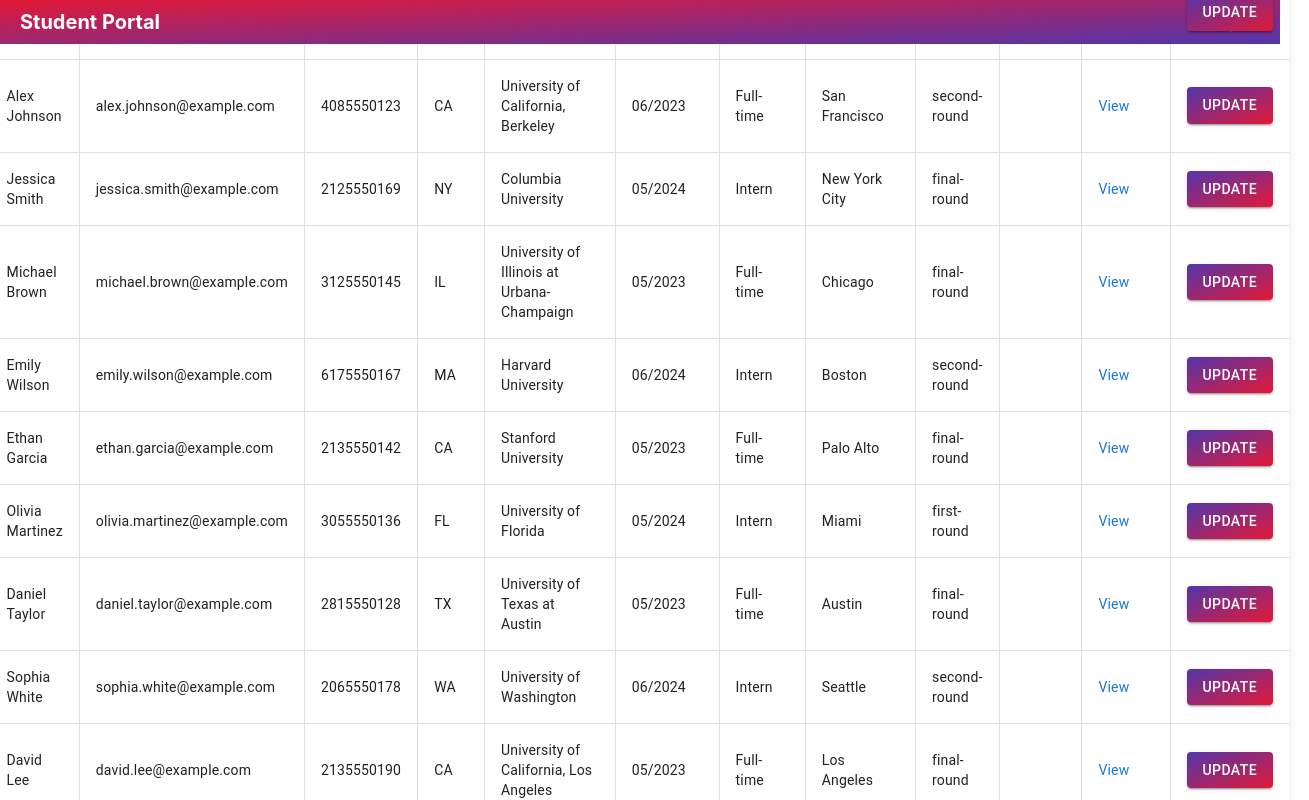
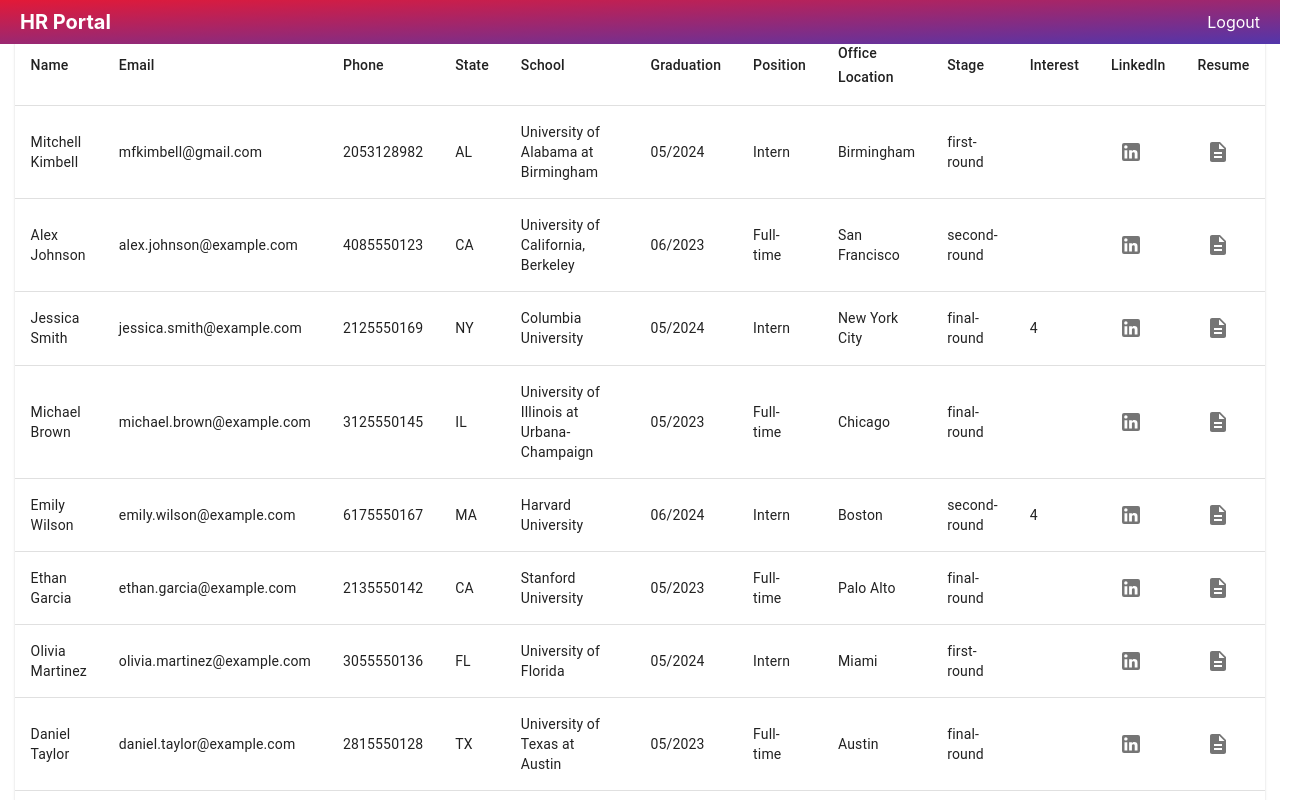
Before and after one commit to recruit-tracker/frontend, a React (Create React App) app in the folder recruit-tracker/: page /hr in a window 1280 px wide. Shown: the top 800 px of the page, 1309 px wide, since content can reach past the window. Built offline with nearby package versions, Linux system fonts and the light colour scheme.

Commit message:
hr portal main

```diff
--- a/recruit-tracker/src/App.js
+++ b/recruit-tracker/src/App.js
@@ -1,26 +1,13 @@
+// App.js
 import React from "react";
-import { Route, Routes } from "react-router-dom";
-import Login from "./components/Login/Login";
-import LoginForm from "./components/LoginForm/LoginForm";
-import StudentPortal from "./components/StudentPortal/StudentPortal";
-import HrPortal from "./components/HrPortal/HrPortal";
-import HrSingleProfile from "./components/HrSingleProfile/HrSingleProfile";
-import ForgetPw from './components/forgetpw/forgetpw';
+import AppRoutes from "./AppRoutes"; // Adjust the import path if necessary
 
-const AppRoutes = () => {
+const App = () => {
   return (
-    <Routes style={{ backgroundColor: "white" }}>
-      <Route path="/" element={<Login />} />
-      <Route path="/loginform" element={<LoginForm />} />
-      <Route  path="/student" element={<StudentPortal></StudentPortal>}></Route>
-      <Route path="/hr" element={<HrPortal></HrPortal>}></Route>
-      <Route path="/forgetpw" element={<ForgetPw />} />
-      <Route
-        path="/hr/student"
-        element={<HrSingleProfile></HrSingleProfile>}
-      ></Route>
-    </Routes>
+    <div>
+      <AppRoutes />
+    </div>
   );
 };
 
-export default AppRoutes;
+export default App;
--- /dev/null
+++ b/recruit-tracker/src/AppRoutes.js
@@ -0,0 +1,23 @@
+import React from "react";
+import { Route, Routes } from "react-router-dom";
+import Login from "./components/Login/Login";
+import LoginForm from "./components/LoginForm/LoginForm";
+import StudentPortal from "./components/StudentPortal/StudentPortal";
+import HrPortal from "./components/HrPortal/HrPortal";
+import HrSingleProfile from "./components/HrSingleProfile/HrSingleProfile";
+import ForgetPw from "./components/ForgetPw/ForgetPw";
+
+const AppRoutes = () => {
+  return (
+    <Routes>
+      <Route path="/" element={<Login />} />
+      <Route path="/loginform" element={<LoginForm />} />
+      <Route path="/student" element={<StudentPortal />} />
+      <Route path="/hr" element={<HrPortal />} />
+      <Route path="/forgetpw" element={<ForgetPw />} />
+      <Route path="/hr/student" element={<HrSingleProfile />} />
+    </Routes>
+  );
+};
+
+export default AppRoutes;
--- a/recruit-tracker/src/components/Header/Header.js
+++ b/recruit-tracker/src/components/Header/Header.js
@@ -1,17 +1,18 @@
 // Header.js
-import React from 'react';
-import './Header.css'; // Make sure the CSS file is in the same folder
+import React from "react";
+import { Link } from "react-router-dom"; // Import Link from React Router
+import "./Header.css"; // Make sure the CSS file is in the same folder
 
 const Header = () => {
   return (
     <div className="header">
       <div className="logo">
-        Student Portal
+        Student Portal{/* Link wraps around the text */}
         {/* You can replace the text with an actual image logo if you have one */}
         {/* <img src="path/to/your/logo.png" alt="Logo" /> */}
       </div>
       <div className="logout">
-        Logout
+        <Link to="/">Logout</Link> {/* Link for the Logout button */}
         {/* This can be made interactive with an onClick event handler for actual logout functionality */}
       </div>
     </div>
--- a/recruit-tracker/src/components/HrHeader/HrHeader.css
+++ b/recruit-tracker/src/components/HrHeader/HrHeader.css
@@ -11,6 +11,7 @@
 	left: 0;
 	width: 100%;
 	box-sizing: border-box; /* Ensure padding doesn't affect total width */
+	z-index: 333;
   }
 
   .logo {
--- a/recruit-tracker/src/components/HrPortal/HrPortal.css
+++ b/recruit-tracker/src/components/HrPortal/HrPortal.css
@@ -1,35 +1,21 @@
 /* HrPortal.css */
-.students-table {
-	width: 100%;
-	border-collapse: collapse;
+/* HrPortal.css */
+.main-content {
+	margin-top: 17%; /* Adjust the value as needed to ensure proper spacing */
+  }
+  .search-header {
+	display: flex;
+	gap: 10px;
+	margin-bottom: 20px;
+	align-items: center;
+  }
+
+  .search-input, .search-select {
+	flex-grow: 1;
+  }
+
+  .table-container {
 	margin-top: 20px;
   }
 
-  .students-table th,
-  .students-table td {
-	padding: 8px;
-	text-align: left;
-	border-bottom: 1px solid #ddd; /* Add a bottom border to each table cell */
-  }
-
-  .students-table th {
-	background-color: #004d99;
-	color: white;
-  }
-
-  .students-table tr:nth-child(even) {
-	background-color: #f2f2f2; /* Zebra striping for rows */
-  }
-
-  .students-table tr:hover {
-	background-color: #ddd; /* Hover effect for rows */
-  }
-
-  .students-table a {
-	color: #007bff;
-	text-decoration: none;
-  }
-
-  .students-table a:hover {
-	text-decoration: underline;
-  }
+  /* Add additional styling as needed to match your application's theme */
--- a/recruit-tracker/src/components/HrPortal/HrPortal.js
+++ b/recruit-tracker/src/components/HrPortal/HrPortal.js
@@ -1,5 +1,6 @@
-import React from "react";
-import Header from "../Header/Header"; // Adjust the import path as necessary.
+// HrPortal.js
+import React, { useState } from "react";
+import HrHeader from "../HrHeader/HrHeader";
 import {
   Table,
   TableBody,
@@ -8,36 +9,104 @@ import {
   TableHead,
   TableRow,
   Paper,
+  IconButton,
+  TextField,
+  MenuItem,
+  InputAdornment,
   Button,
 } from "@mui/material";
-import { students } from "../../testData/testStudents"; // Adjust the import path based on your file structure.
+import SearchIcon from "@mui/icons-material/Search";
+import FilterListIcon from "@mui/icons-material/FilterList";
+import LinkedInIcon from "@mui/icons-material/LinkedIn";
+import DescriptionIcon from "@mui/icons-material/Description"; // Using Description as Resume icon
+import { students as initialStudents } from "../../testData/testStudents";
+import "./HrPortal.css"; // Adjust the path as necessary
+
+const searchOptions = [
+  { value: "name", label: "Name" },
+  { value: "state", label: "State" },
+  { value: "school", label: "School" },
+  { value: "position", label: "Position" },
+  { value: "officeLocation", label: "Office Location" },
+  { value: "interest", label: "Interest" },
+];
 
 const HrPortal = () => {
-  const handleUpdate = (email) => {
-    console.log("Update requested for:", email);
-    // Implement the update logic or set state here
+  const [students, setStudents] = useState(initialStudents);
+  const [searchQuery, setSearchQuery] = useState("");
+  const [searchCategory, setSearchCategory] = useState(searchOptions[0].value);
+
+  const handleSearchChange = (e) => {
+    setSearchQuery(e.target.value);
   };
 
-  // Inline style for table cell borders and table layout
-  const cellStyle = {
-    borderRight: "1px solid rgba(224, 224, 224, 1)", // Adds a border to the right of each cell
+  const handleSubmit = () => {
+    const filteredStudents = initialStudents.filter((student) =>
+      student[searchCategory]
+        ?.toString()
+        .toLowerCase()
+        .includes(searchQuery.toLowerCase())
+    );
+    setStudents(filteredStudents);
   };
 
   return (
-    <div>
-      <Header />
+    <div className="portal-container">
+      <HrHeader />
       <div className="main-content">
-        <h2>HR Dashboard</h2>
-        <TableContainer
-          component={Paper}
-          style={{ boxShadow: "0px 0px 10px rgba(0,0,0,0.1)" }}
-        >
-          {" "}
-          {/* Adds a subtle shadow to the table container for depth */}
-          <Table aria-label="student data table" style={{ minWidth: 650 }}>
+        <div className="search-controls">
+          <h2>Candidates</h2>
+          <TextField
+            style={{ marginRight: "1%" }}
+            size="small"
+            label="Search"
+            variant="outlined"
+            value={searchQuery}
+            onChange={handleSearchChange}
+            className="search-input"
+            InputProps={{
+              startAdornment: (
+                <InputAdornment position="start">
+                  <SearchIcon />
+                </InputAdornment>
+              ),
+            }}
+          />
+          <TextField
+            style={{ marginRight: "1%" }}
+            select
+            size="small"
+            variant="outlined"
+            value={searchCategory}
+            onChange={(e) => setSearchCategory(e.target.value)}
+            className="search-select"
+            InputProps={{
+              startAdornment: (
+                <InputAdornment position="start">
+                  <FilterListIcon />
+                </InputAdornment>
+              ),
+            }}
+          >
+            {searchOptions.map((option) => (
+              <MenuItem key={option.value} value={option.value}>
+                {option.label}
+              </MenuItem>
+            ))}
+          </TextField>
+          <Button
+            variant="contained"
+            color="primary"
+            onClick={handleSubmit}
+            style={{ height: "fit-content" }} // Adjust the style as needed
+          >
+            Search
+          </Button>
+        </div>
+        <TableContainer component={Paper} className="table-container">
+          <Table aria-label="candidate table">
             <TableHead>
               <TableRow>
-                {/* Table headers */}
                 {[
                   "Name",
                   "Email",
@@ -50,57 +119,40 @@ const HrPortal = () => {
                   "Stage",
                   "Interest",
                   "LinkedIn",
-                  "Actions",
+                  "Resume",
                 ].map((header) => (
-                  <TableCell
-                    key={header}
-                    style={{
-                      ...cellStyle,
-                      backgroundColor: "#f5f5f5",
-                      fontWeight: "bold",
-                    }}
-                  >
-                    {header}
-                  </TableCell> // Adds custom styling to headers
+                  <TableCell key={header}>{header}</TableCell>
                 ))}
               </TableRow>
             </TableHead>
             <TableBody>
               {students.map((student) => (
-                <TableRow key={student.id} hover>
-                  {" "}
-                  {/* Adds hover effect to rows */}
-                  <TableCell style={cellStyle}>{student.name}</TableCell>
-                  <TableCell style={cellStyle}>{student.email}</TableCell>
-                  <TableCell style={cellStyle}>{student.phone}</TableCell>
-                  <TableCell style={cellStyle}>{student.state}</TableCell>
-                  <TableCell style={cellStyle}>{student.school}</TableCell>
-                  <TableCell style={cellStyle}>{student.graduation}</TableCell>
-                  <TableCell style={cellStyle}>{student.position}</TableCell>
-                  <TableCell style={cellStyle}>
-                    {student.officeLocation}
-                  </TableCell>
-                  <TableCell style={cellStyle}>{student.stage}</TableCell>
-                  <TableCell style={cellStyle}>{student.interest}</TableCell>
-                  <TableCell style={cellStyle}>
-                    <a
-                      href={student.linkedIn}
-                      target="_blank"
-                      rel="noopener noreferrer"
-                      style={{ textDecoration: "none", color: "#1976d2" }}
+                <TableRow key={student.email}>
+                  <TableCell>{student.name}</TableCell>
+                  <TableCell>{student.email}</TableCell>
+                  <TableCell>{student.phone}</TableCell>
+                  <TableCell>{student.state}</TableCell>
+                  <TableCell>{student.school}</TableCell>
+                  <TableCell>{student.graduation}</TableCell>
+                  <TableCell>{student.position}</TableCell>
+                  <TableCell>{student.officeLocation}</TableCell>
+                  <TableCell>{student.stage}</TableCell>
+                  <TableCell>{student.interest}</TableCell>
+                  <TableCell>
+                    <IconButton
+                      aria-label="LinkedIn"
+                      onClick={() => window.open(student.linkedIn, "_blank")}
                     >
-                      View
-                    </a>
+                      <LinkedInIcon />
+                    </IconButton>
                   </TableCell>
                   <TableCell>
-                    <Button
-                      variant="contained"
-                      color="primary"
-                      onClick={() => handleUpdate(student.email)}
-                      style={{ marginLeft: "auto", marginRight: 0 }}
+                    <IconButton
+                      aria-label="Resume"
+                      onClick={() => window.open(student.resume, "_blank")}
                     >
-                      Update
-                    </Button>
+                      <DescriptionIcon />
+                    </IconButton>
                   </TableCell>
                 </TableRow>
               ))}
--- a/recruit-tracker/src/components/HrSingleProfile/HrSingleProfile.js
+++ b/recruit-tracker/src/components/HrSingleProfile/HrSingleProfile.js
@@ -1,4 +1,5 @@
 import React, { useState } from "react";
+
 import HrHeaderSingle from "../HrHeaderSingle/HrHeaderSingle";
 import {
   Button,
@@ -60,7 +61,8 @@ const HrSingleProfile = () => {
   };
 
   const handleSaveChanges = () => {
-    console.log("Saving changes", profileInfo);
+	  console.log("Saving changes", profileInfo);
+
     // Implement save functionality here
   };
 
--- a/recruit-tracker/src/components/forgetpw/forgetpw.js
+++ b/recruit-tracker/src/components/forgetpw/forgetpw.js
@@ -1,5 +1,5 @@
 import React, { useState } from 'react';
-import './forgetpw.css';
+import './ForgetPw.css';
 import logo from "../../images/cgi_logo.png";
 
 const ResetPassword = () => {
--- a/recruit-tracker/src/testData/testStudents.js
+++ b/recruit-tracker/src/testData/testStudents.js
@@ -45,7 +45,7 @@ export const students = [
     position: "Intern",
     officeLocation: "New York City",
     stage: "final-round",
-    interest: null,
+    interest: 4,
     linkedIn: "https://www.linkedin.com/in/jessica-smith/",
     resume: "link-to-resume",
     feedback: {
@@ -82,7 +82,7 @@ export const students = [
     position: "Intern",
     officeLocation: "Boston",
     stage: "second-round",
-    interest: null,
+    interest: 4,
     linkedIn: "https://www.linkedin.com/in/emily-wilson/",
     resume: "link-to-resume",
     feedback: {
```
Also changed, not shown: recruit-tracker/src/components/HrHeaderSingle/HrHeaderSingle.js (+9 -2 lines), recruit-tracker/src/components/Login/Login.js (+63 -13 lines).
